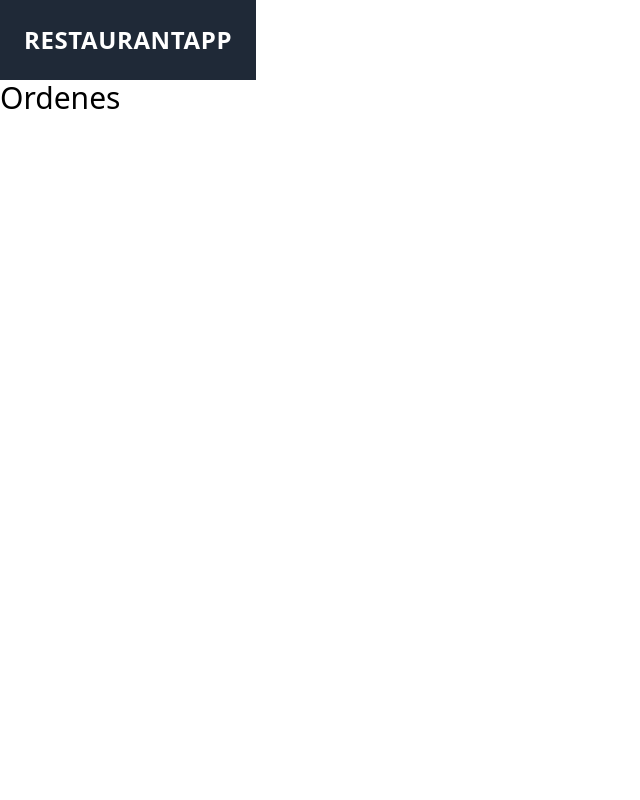
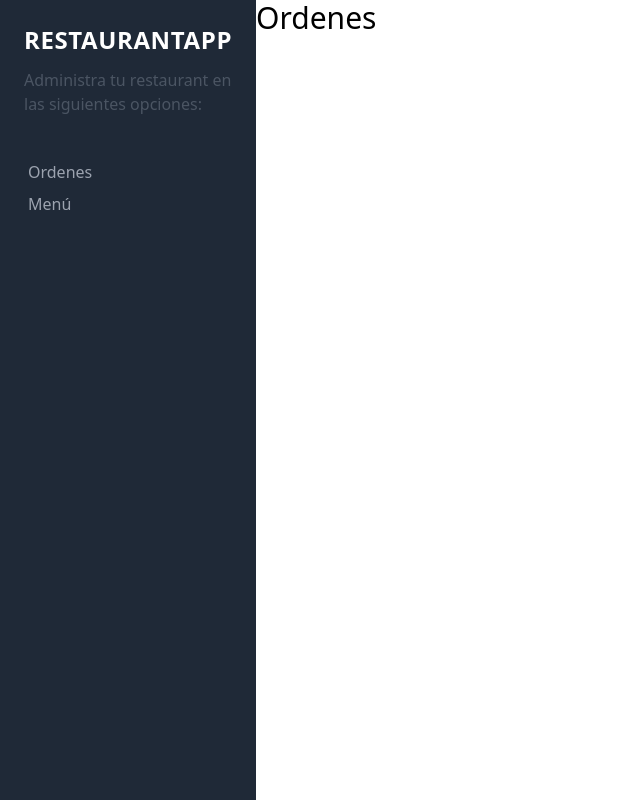
Before and after one commit to DanielGeek/react_native_proyectos, a React (Create React App) app in the folder restaurant_app/restaurant-cliente/: page / in a window 1280 px wide. Shown: the whole page, without its empty margins (0-640 px from the left). Built offline with nearby package versions, Linux system fonts and the light colour scheme.

Commit message:
160. Finalizando el Sidebar y routing

```diff
--- a/restaurant_app/restaurant-cliente/src/App.js
+++ b/restaurant_app/restaurant-cliente/src/App.js
@@ -7,14 +7,16 @@ import { Sidebar } from "./components/ui/Sidebar";
 
 function App() {
   return (
-    <div>
+    <div className="md:flex min-h-screen">
       <Sidebar />
 
-      <Routes>
-        <Route path="/" element={<Ordenes />} />
-        <Route path="/menu" element={<Menu />} />
-        <Route path="/nuevo-platillo" element={<NuevoPlatillo />} />
-      </Routes>
+      <div className="md:w-3/5 xl:w-4/5">
+        <Routes>
+          <Route path="/" element={<Ordenes />} />
+          <Route path="/menu" element={<Menu />} />
+          <Route path="/nuevo-platillo" element={<NuevoPlatillo />} />
+        </Routes>
+      </div>
     </div>
   );
 }
--- a/restaurant_app/restaurant-cliente/src/components/ui/Sidebar.js
+++ b/restaurant_app/restaurant-cliente/src/components/ui/Sidebar.js
@@ -1,10 +1,17 @@
 import React from 'react';
+import { NavLink } from 'react-router-dom';
 
 export const Sidebar = () => {
     return (
         <div className="md:w-2/5 xl:w-1/5 bg-gray-800">
             <div className="p-6">
                 <p className="uppercase text-white text-2xl tracking-wide text-center font-bold">RestaurantApp</p>
+                <p className="mt-3 text-gray-600">Administra tu restaurant en las siguientes opciones:</p>
+
+                <nav className="mt-10">
+                    <NavLink className="p-1 text-gray-400 block hover:bg-yellow-500 hover:text-gray-900" activeClassName="text-yellow-500" end to="/">Ordenes</NavLink>
+                    <NavLink className="p-1 text-gray-400 block hover:bg-yellow-500 hover:text-gray-900" activeClassName="text-yellow-500" end to="/menu">Menú</NavLink>
+                </nav>
             </div>
         </div>
     )
```
Also changed, not shown: 2 other files (tests, documents, lock files or other folders).
